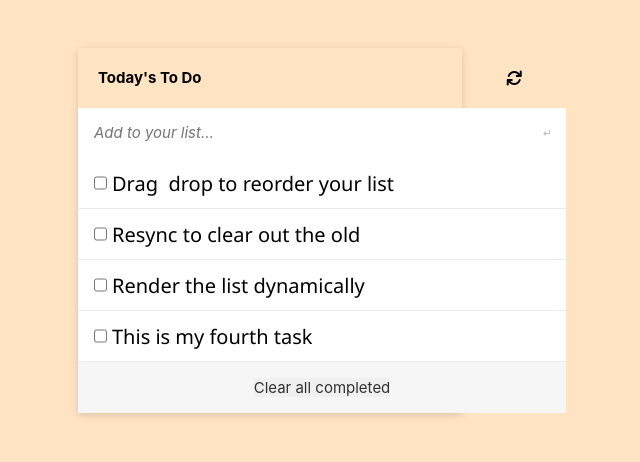
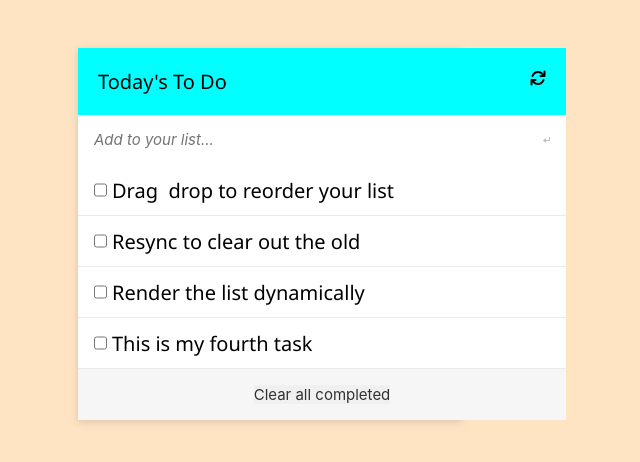
Before and after one commit to Edward-Kabue/todolist-webpack, a website built with webpack: page src/index.html in a window 1280 px wide. Shown: the whole page, without its empty margins (370-1010 px from the left). Built offline with nearby package versions, Linux system fonts and the light colour scheme.

Commit message:
Edit the title section

```diff
--- a/src/index.html
+++ b/src/index.html
@@ -15,7 +15,7 @@
     <main>
         <div class="input-sec">
             <div class="top-title">
-                <h1 class="title">Today's To Do</h1>
+                <input type="text" value="Today's To Do" class="new-task">
                 <div class="icon">
                     <i class="fa fa-refresh" aria-hidden="true"></i>
 
--- a/src/style.css
+++ b/src/style.css
@@ -2,8 +2,17 @@
   box-sizing: border-box;
   margin: 0;
   padding: 0;
-  font-family: -apple-system, BlinkMacSystemFont, 'Segoe UI', Roboto, Oxygen,
-    Ubuntu, Cantarell, 'Open Sans', 'Helvetica Neue', sans-serif;
+  font-family:
+    -apple-system,
+    BlinkMacSystemFont,
+    'Segoe UI',
+    Roboto,
+    Oxygen,
+    Ubuntu,
+    Cantarell,
+    'Open Sans',
+    'Helvetica Neue',
+    sans-serif;
 }
 
 body {
@@ -14,13 +23,24 @@ main {
   width: 30%;
   align-items: center;
   margin: 3rem auto;
-  border-radius: 3px;
   box-shadow: 0 2px 8px rgb(0 0 0 / 15%);
 }
 
 .top-title {
   display: flex;
   padding: 20px;
+  background-color: aqua;
+}
+
+.new-task {
+  padding: 0 8rem 0 0;
+  font-weight: 300;
+  font-size: 20px;
+  border: none;
+  outline: none;
+  font-family: 'Segoe UI', Tahoma, Geneva, Verdana, sans-serif;
+  width: 100%;
+  background-color: transparent;
 }
 
 .title {
@@ -31,7 +51,6 @@ main {
   cursor: pointer;
   position: relative;
   align-items: flex-end;
-  left: 68%;
 }
 
 .input-sec {
```
Also changed, not shown: dist/index.html, dist/main.js.
